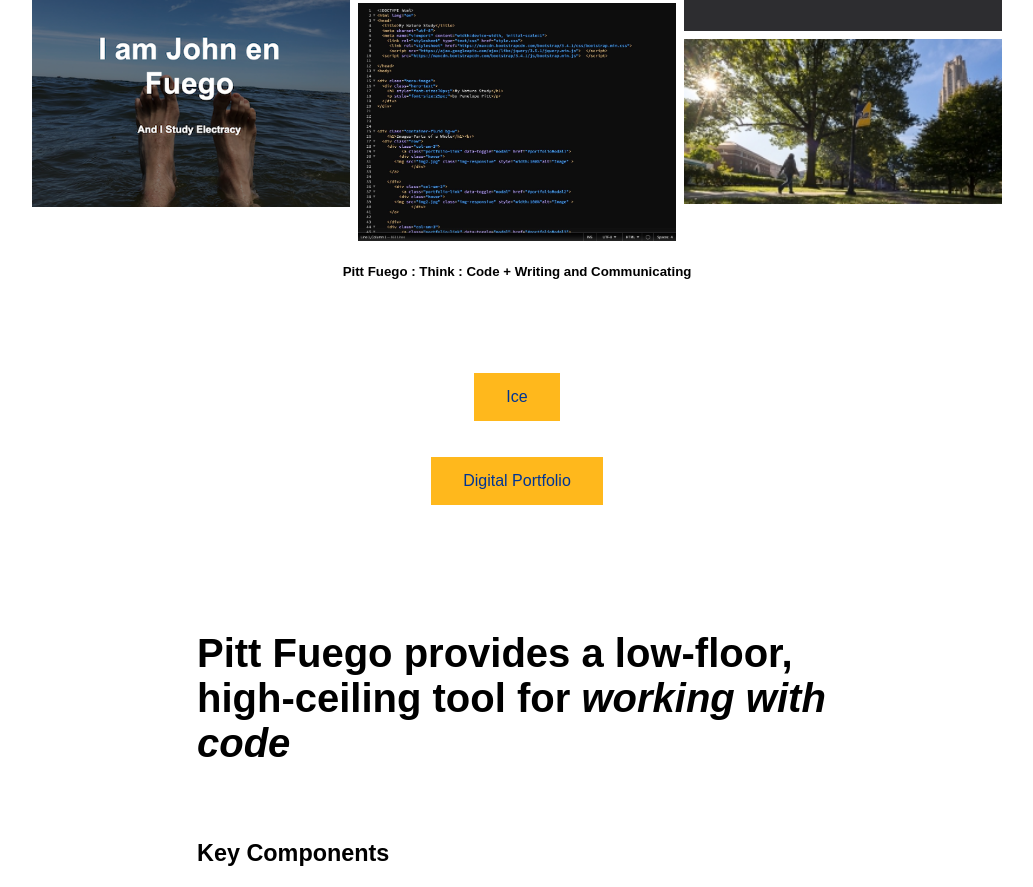
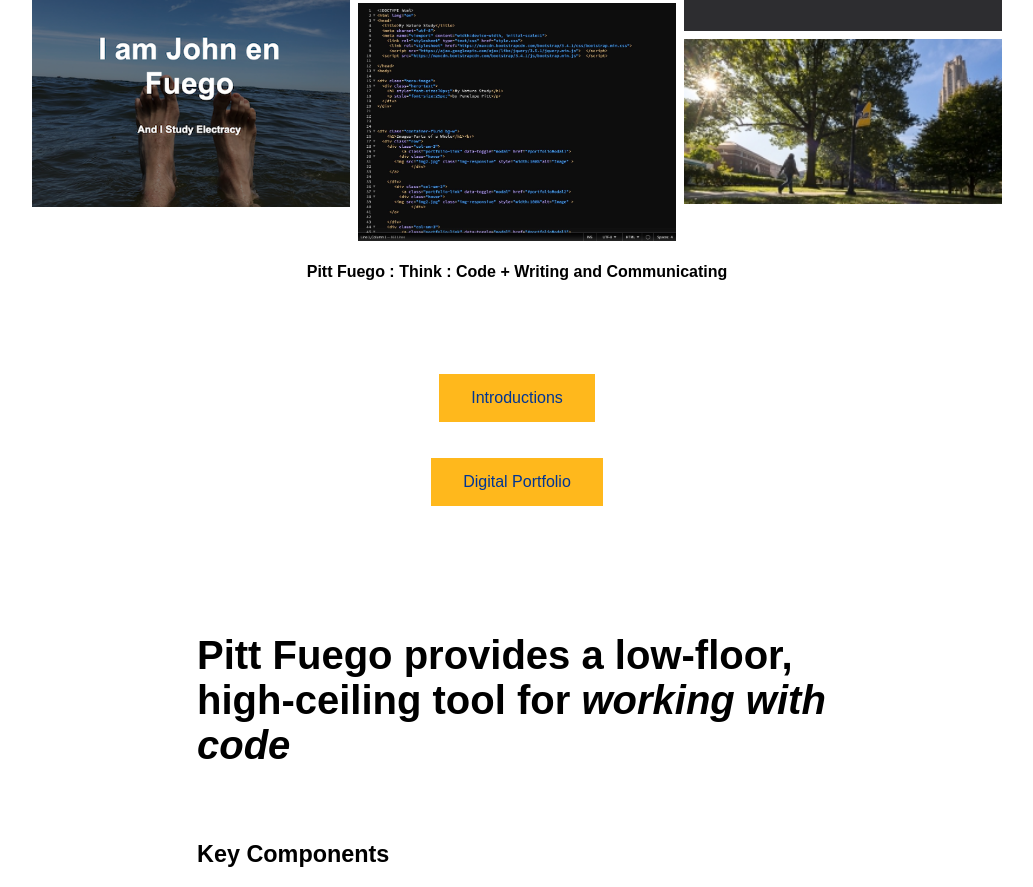
Before and after one commit to sjquigley/Pitt-Fuego-Presentation, a plain HTML site: page index.html in a window 1280 px wide. Shown: the part 1756-2643 px from the top of the page, without its empty margins (123-1156 px from the left). Drawn offline with Linux system fonts and the light colour scheme.

Commit message:
Add files via upload

```diff
--- a/index.html
+++ b/index.html
@@ -50,14 +50,14 @@
     <img src="pgrid6.jpg" alt="Person walking up to the Cathedral of learning at University of Pittsburgh">
   </div>
 </div>
-       <center><h5>Pitt Fuego :  Think  : Code + Writing and Communicating
-           </h5></center>
+       <center><h4>Pitt Fuego :  Think  : Code + Writing and Communicating
+       </h4></center>
 <br>
 <br>
 <br>
 <br>
 
-<center><a href="https://jem332.github.io/Electrate-Fuego/" class="button">Ice</a></center>
+<center><a href="https://jem332.github.io/Electrate-Fuego/" class="button">Introductions</a></center>
 
 
     <br>
@@ -90,9 +90,8 @@
      <div class="textblock">
   <h1>Pedagogical and Tool Design Goals</h1>
     </div>
-<div> <img src="research.png"
-      class="center-image" alt="areas of research" style="width:50%;height:50%;">
-    </div>
+<img src="research.png" class="center-image" alt="areas of research" style="width:50%;">
+
 
 
 
```
